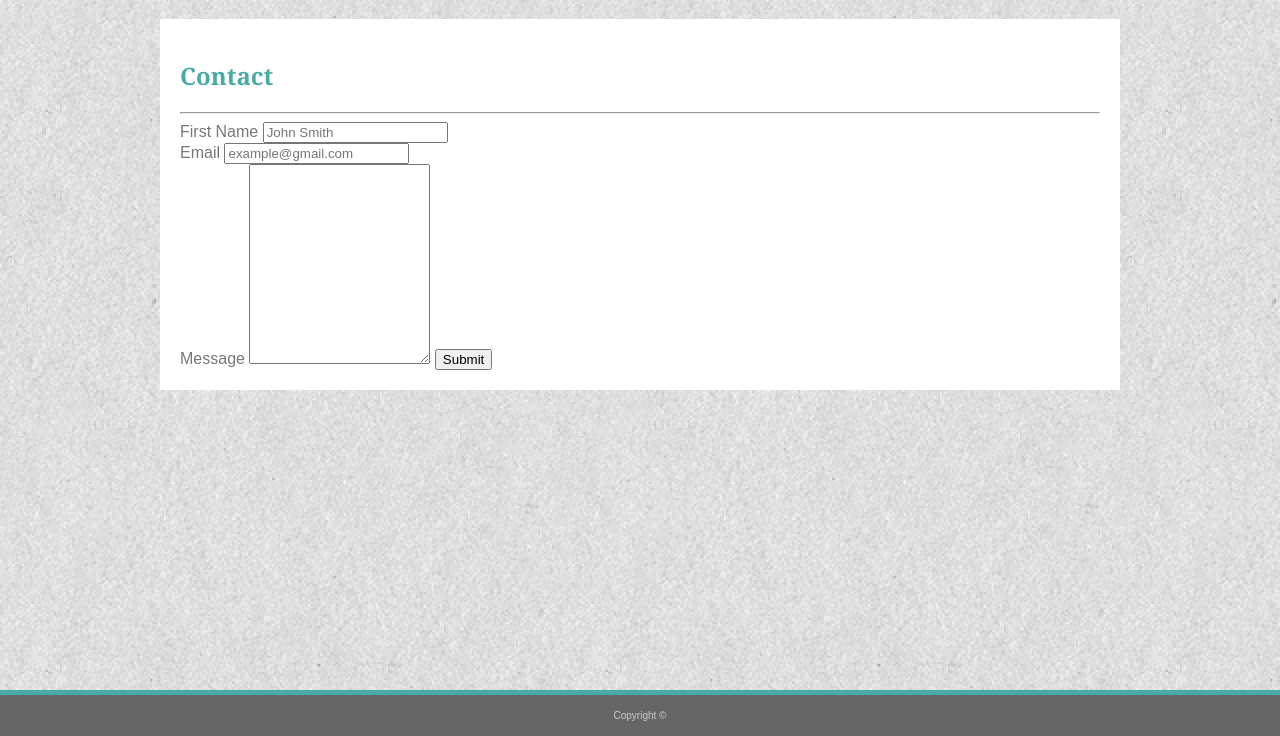
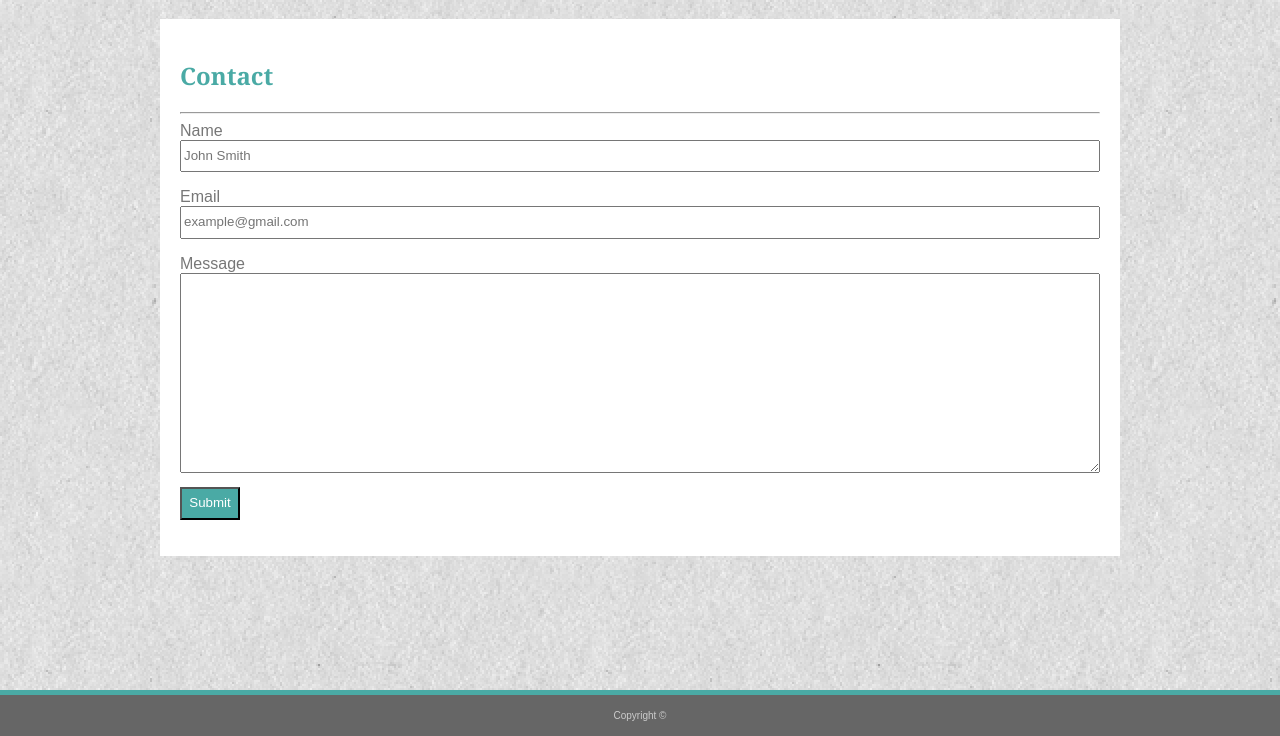
Before and after one commit to linalockheart/Basic-Portfolio, a plain HTML site: page contact.html in a window 1280 px wide. Shown: the part 64-800 px from the top of the page. Drawn offline with Linux system fonts and the light colour scheme.

Commit message:
style3.css added

```diff
--- /dev/null
+++ b/assets/css/style3.css
@@ -0,0 +1,26 @@
+input {
+    line-height: 2;
+}
+
+#name {
+    line height: 2;
+    width: 100%;
+}
+
+#email {
+    line height: 2;
+    width: 100%;
+}
+
+#message {
+    line height: 2;
+    width: 100%;
+}
+
+#submit {
+    background-color: #4aaaa5;
+    color: #ffffff;
+    margin-top: 10px;
+    width: 60px;
+
+}
--- a/contact.html
+++ b/contact.html
@@ -9,6 +9,7 @@
 
 <link rel-"stylesheet" type="text/css" href="assets/css/reset.css">
 <link rel="stylesheet" type="text/css" href="assets/css/style.css">
+<link rel="stylesheet" type="text/css" href="assets/css/style3.css">
 
 </head>
 
@@ -32,20 +33,23 @@
 <div class="container">
     <form action="action_page.php">
 
-        <label for="name">First Name</label>
+        <label for="name">Name</label>
+        <br>
         <input type="text" id="name" name="name" placeholder="John Smith">
 
-        <br>
+        <p>
 
         <label for="email">Email</label>
+        <br>
         <input type="text" id="email" name="email" placeholder="example@gmail.com">
 
-        <br>
+        <p>
 
         <label for="message">Message</label>
+        <br>
         <textarea id="message" name="subject" style="height:200px"></textarea>
-
-        <input type="submit" value="Submit">
+        <br>
+        <input type="submit" id="submit" value="Submit">
 
     </form>
 </div>
```
